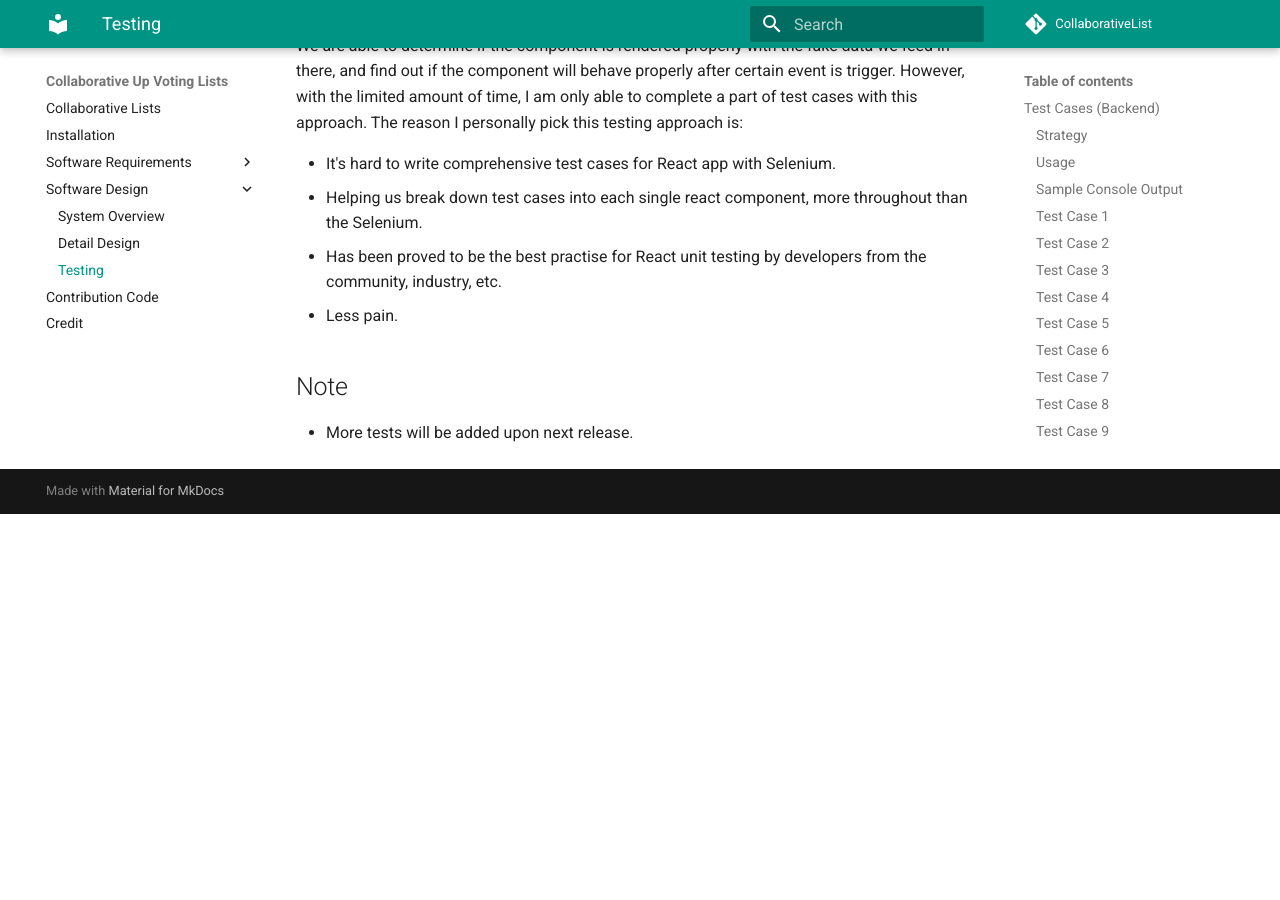
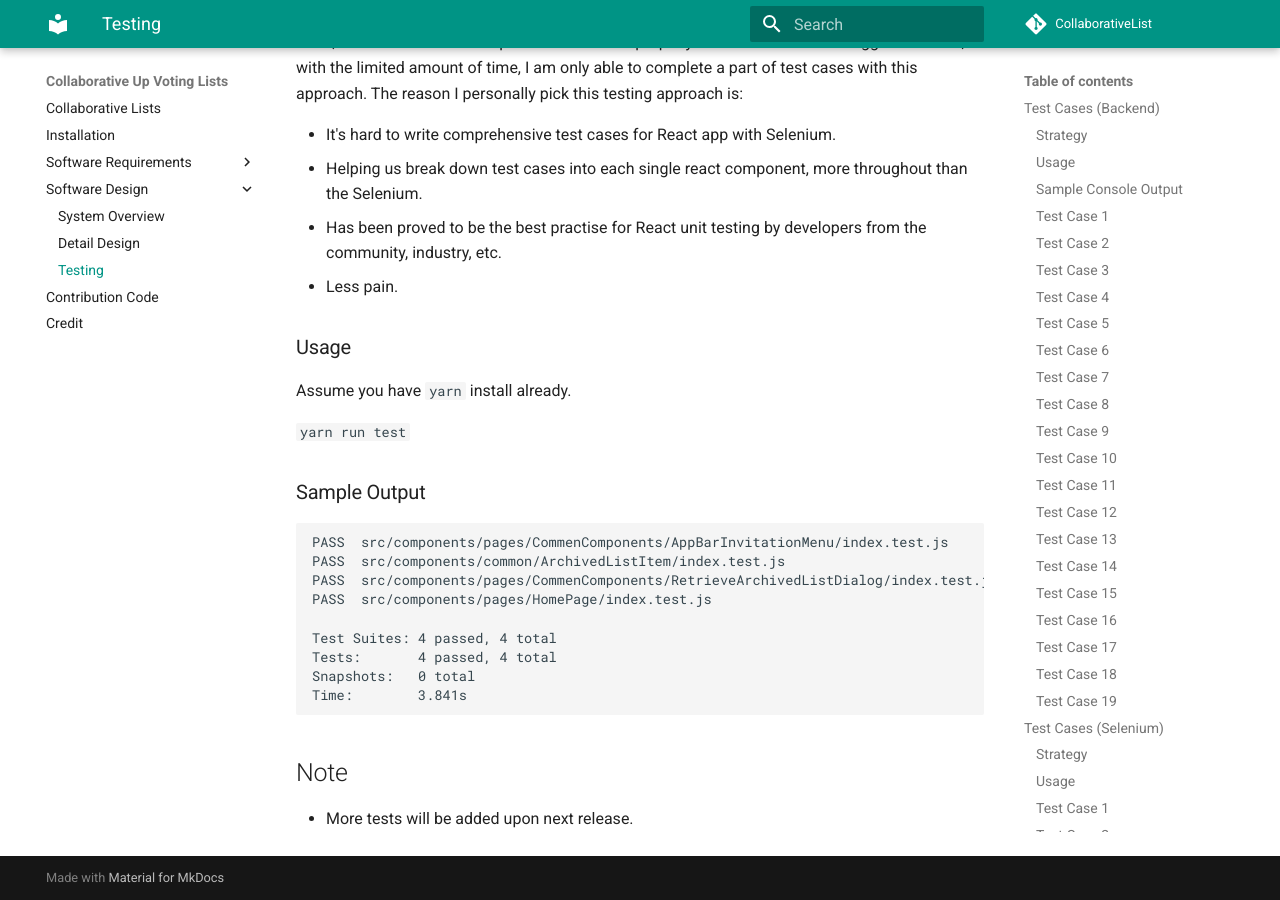
Before and after one commit to TeamGhostBuster/CollaborativeList, an MkDocs documentation site: the page built from docs/software-design/testing.md, in a window 1280 px wide and 900 px high, scrolled down 12336 px. Built offline with MkDocs 1.6.1 and Material for MkDocs 9.7.7, drawn with Linux system fonts in a browser that asks for light colours; comment, search, counter and statistics services are not loaded; old or Windows-style settings are respelled for this version of MkDocs; before the commit the page ends 12850 px from its top, so only the background shows below that.

Commit message:
update testing doc (#27)
Signed-off-by: Michael Lin <linzichunzf@hotmail.com>

````diff
--- a/docs/software-design/testing.md
+++ b/docs/software-design/testing.md
@@ -315,7 +315,7 @@
 
 ## Test Cases (Jest/enzyme/chai)
 
-## Strategy
+### Strategy
 We are building a SPA in 2017, with the perfect tool created by some great companies, like Facebook, Airbnb, etc. We would be able test each React component seperately instead of using Selenium for acceptance testing without knowing what exactly go wrong. We are using `enzyme` to render the component, `jest` as unit test framework, and `sinon` to mockout the network call. We are able to determine if the component is rendered properly with the fake data we feed in there, and find out if the component will behave properly after certain event is trigger. However, with the limited amount of time, I am only able to complete a part of test cases with this approach.
 The reason I personally pick this testing approach is:
 
@@ -324,5 +324,23 @@
 * Has been proved to be the best practise for React unit testing by developers from the community, industry, etc.
 * Less pain.
 
+### Usage
+Assume you have `yarn` install already.
+
+`yarn run test`
+
+### Sample Output
+```
+PASS  src/components/pages/CommenComponents/AppBarInvitationMenu/index.test.js
+PASS  src/components/common/ArchivedListItem/index.test.js
+PASS  src/components/pages/CommenComponents/RetrieveArchivedListDialog/index.test.js
+PASS  src/components/pages/HomePage/index.test.js
+
+Test Suites: 4 passed, 4 total
+Tests:       4 passed, 4 total
+Snapshots:   0 total
+Time:        3.841s
+```
+
 ## Note
  - More tests will be added upon next release.
````
